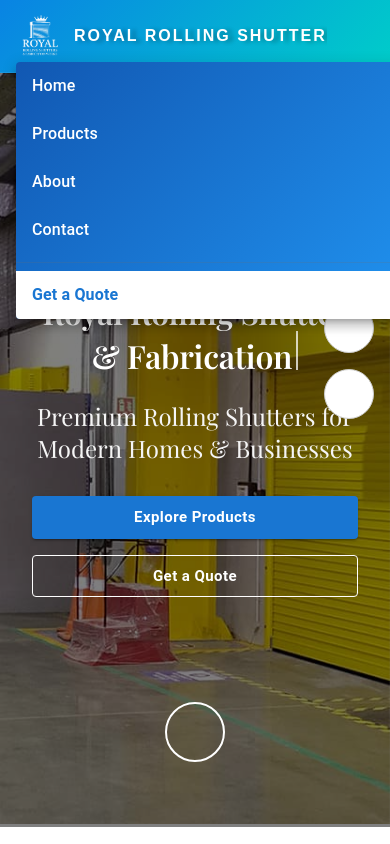
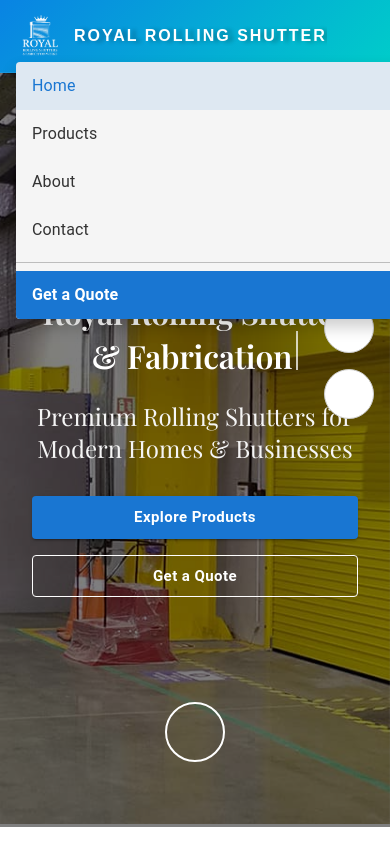
Before and after one commit to Nayum-khan/RoyalRollingShutter, a React (Create React App) app in the folder frontend/: page / in a window 390 px wide. Both pictures are taken after a click on the button 352 px from the left and 36 px from the top of the page. Shown: the top 844 px of the page. Built offline with nearby package versions, Linux system fonts and the light colour scheme; some icons are missing.

Commit message:
menu bar color fixed

```diff
--- a/frontend/src/components/layout/navbar.tsx
+++ b/frontend/src/components/layout/navbar.tsx
@@ -238,9 +238,8 @@ const Navbar = () => {
       width: "100%",
       maxWidth: "none",
       minWidth: 200,
-                  background: `linear-gradient(-45deg, #1976d2, #2196f3, #0d47a1, #1565c0)`,
-                  backgroundSize: "400% 400%",
-                  animation: "gradientAnimation 15s ease infinite",
+      backgroundColor: "#f5f5f5", // Light gray background instead of gradient
+      boxShadow: "0px 8px 16px rgba(0,0,0,0.2)",
     },
   }}
   MenuListProps={{
@@ -249,7 +248,9 @@ const Navbar = () => {
     },
   }}
 >
-              {navLinks.map((link) => (
+  {navLinks.map((link) => {
+    const isActive = location.pathname === link.href;
+    return (
       <MenuItem
         key={link.name}
         onClick={handleCloseNavMenu}
@@ -257,28 +258,31 @@ const Navbar = () => {
         to={link.href}
         sx={{
           py: 1.5,
-                    color: "white",
+          color: isActive ? "#1976d2" : "#333",
+          fontWeight: isActive ? "bold" : "normal",
+          backgroundColor: isActive ? "rgba(25, 118, 210, 0.1)" : "transparent",
           "&:hover": {
-                      backgroundColor: "rgba(255, 255, 255, 0.1)",
+            backgroundColor: "rgba(0, 0, 0, 0.04)",
           },
         }}
       >
-                  <Typography textAlign="center" fontWeight={500}>
+        <Typography textAlign="center">
           {link.name}
         </Typography>
       </MenuItem>
-              ))}
-              <Divider sx={{ backgroundColor: "rgba(255, 255, 255, 0.1)" }} />
+    );
+  })}
+  <Divider sx={{ backgroundColor: "rgba(0, 0, 0, 0.12)" }} />
   <MenuItem
     onClick={handleCloseNavMenu}
     component={RouterLink}
     to="/contact"
     sx={{
-                  backgroundColor: "white",
-                  color: "#1976d2",
       py: 1.5,
+      backgroundColor: "#1976d2",
+      color: "white",
       "&:hover": {
-                    backgroundColor: "rgba(255, 255, 255, 0.9)",
+        backgroundColor: "#1565c0",
       },
     }}
   >
```
Lines whose indentation alone changed are shown as unchanged.
